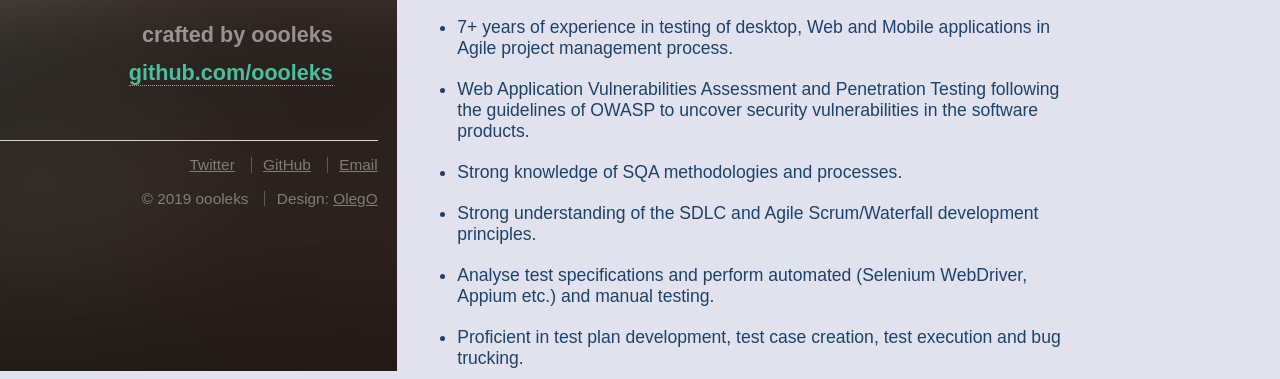
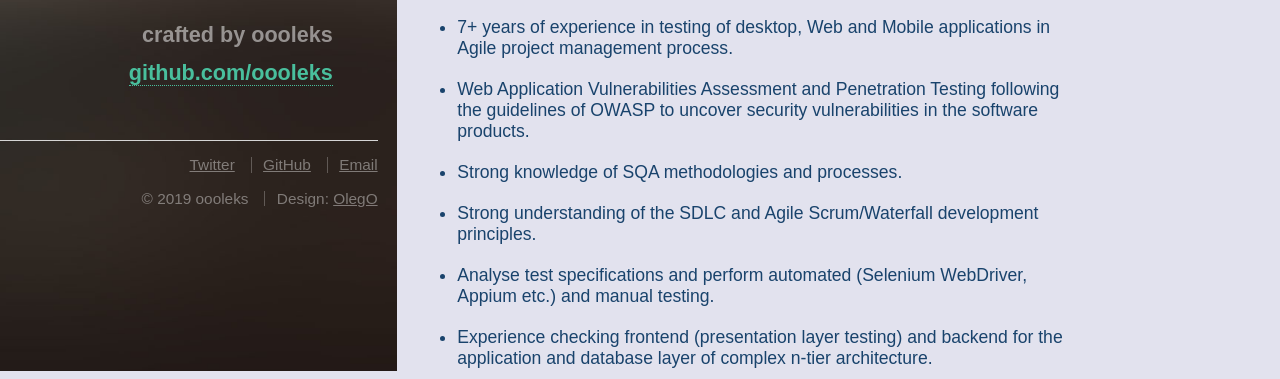
Before and after one commit to oooleks/oooleks.github.io, a plain HTML site: page index.html in a window 1280 px wide. Shown: the part 573-952 px from the top of the page. Drawn offline with Linux system fonts and the light colour scheme.

Commit message:
Update index.html

```diff
--- a/index.html
+++ b/index.html
@@ -47,6 +47,7 @@
 						<li>Strong knowledge of SQA methodologies and processes.</li>
 						<li>Strong understanding of the SDLC and Agile Scrum/Waterfall development principles.</li>
 						<li>Analyse test specifications and perform automated (Selenium WebDriver, Appium etc.) and manual testing.</li>
+						<li>Experience checking frontend (presentation layer testing) and backend for the application and database layer of complex n-tier architecture.</li>
 						<li>Proficient in test plan development, test case creation, test execution and bug trucking.</li>
 						<li>Passion for learning new technology; efficiently manage time and workload; strong work ethics.</li>
 						<li>In-depth knowledge of Banking and Finance domain, expertise in financial products and services.</li>
```
